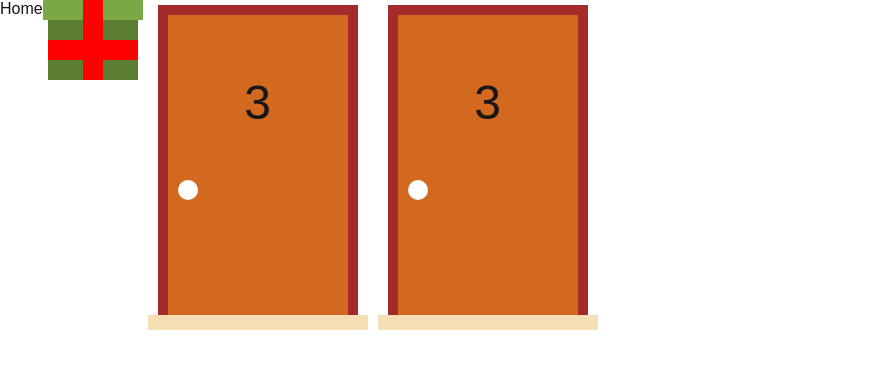
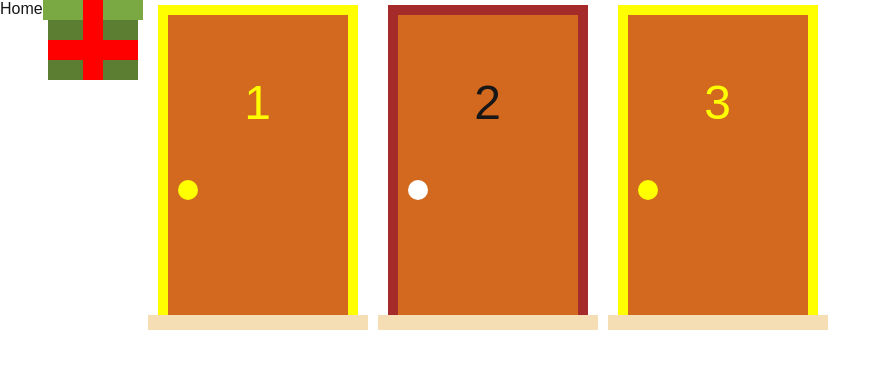
Before and after one commit to douglimaonline/monty-hall, a Next.js app: page / in a window 1280 px wide. Shown: the top 368 px of the page, without its empty margins (0-890 px from the left). Built offline with nearby package versions, Linux system fonts and the light colour scheme.

Commit message:
Implement TypeScript to the project

```diff
--- a/app/components/Door.jsx
+++ /dev/null
@@ -1,28 +0,0 @@
-'use client'
-import styles from '@/app/styles/door.module.css'
-import { useState } from 'react'
-
-export default function Door() {
-  const [selectedDoor, setSelectedDoor] = useState('')
-
-  function handleDoorClick() {
-    if (selectedDoor === '') {
-      setSelectedDoor(styles.selected)
-    } else {
-      setSelectedDoor('')
-    }
-  }
-
-  return (
-    <div className={styles.area}>
-      <div
-        className={`${styles.door} ${selectedDoor}`}
-        onClick={handleDoorClick}
-      >
-        <div className={styles.number}>3</div>
-        <div className={styles.knob}></div>
-      </div>
-      <div className={styles.floor}></div>
-    </div>
-  )
-}
--- /dev/null
+++ b/app/components/Door.tsx
@@ -0,0 +1,21 @@
+'use client'
+import styles from '../styles/door.module.css'
+import DoorModel from '../models/Door'
+
+interface DoorPops {
+  door: DoorModel
+}
+
+export default function Door(props: DoorPops) {
+  const { door } = props
+  const selected = door?.selected ? styles.selected : ''
+  return (
+    <div className={styles.area}>
+      <div className={`${styles.door} ${selected}`}>
+        <div className={styles.number}>{door?.number}</div>
+        <div className={styles.knob}></div>
+      </div>
+      <div className={styles.floor}></div>
+    </div>
+  )
+}
--- a/app/components/Gift.jsx
+++ b/app/components/Gift.jsx
@@ -1,4 +1,4 @@
-import styles from '@/app/styles/gift.module.css'
+import styles from '../styles/gift.module.css'
 
 export default function Gift() {
   return (
--- /dev/null
+++ b/app/models/Door.ts
@@ -0,0 +1,49 @@
+export default class DoorModel {
+  #number: number
+  #hasGift: boolean
+  #selected: boolean
+  #isOpen: boolean
+
+  constructor(
+    number: number,
+    hasGift = false,
+    selected = false,
+    isOpen = false
+  ) {
+    this.#number = number
+    this.#hasGift = hasGift
+    this.#selected = selected
+    this.#isOpen = isOpen
+  }
+
+  get number() {
+    return this.#number
+  }
+
+  get hasGift() {
+    return this.#hasGift
+  }
+
+  get isOpen() {
+    return this.#isOpen
+  }
+
+  get selected() {
+    return this.#selected
+  }
+
+  switchSelected() {
+    const select = !this.#selected
+    new DoorModel(this.number, this.hasGift, select, this.#isOpen)
+  }
+
+  unSelect() {
+    const unSelected = false
+    new DoorModel(this.number, this.hasGift, unSelected, this.#isOpen)
+  }
+
+  open() {
+    const open = true
+    new DoorModel(this.number, this.hasGift, this.#selected, open)
+  }
+}
--- a/app/page.jsx
+++ b/app/page.jsx
@@ -1,13 +1,21 @@
-import Gift from '@/app/components/Gift'
-import Door from '@/app/components/Door'
+'use client'
+
+import Gift from './components/Gift'
+import Door from './components/Door'
+import DoorModel from './models/Door'
 
 export default function Home() {
+  const door1 = new DoorModel(1, false, true, false)
+  const door2 = new DoorModel(2, false, false, false)
+  const door3 = new DoorModel(3, false, true, false)
+
   return (
     <div style={{ display: 'flex' }}>
       <div>Home</div>
       <Gift />
-      <Door />
-      <Door />
+      <Door door={door1} />
+      <Door door={door2} />
+      <Door door={door3} />
     </div>
   )
 }
```
Also changed, not shown: app/models/Door.js (deleted, +0 -40 lines), tsconfig.json (added, +24 -0 lines).
